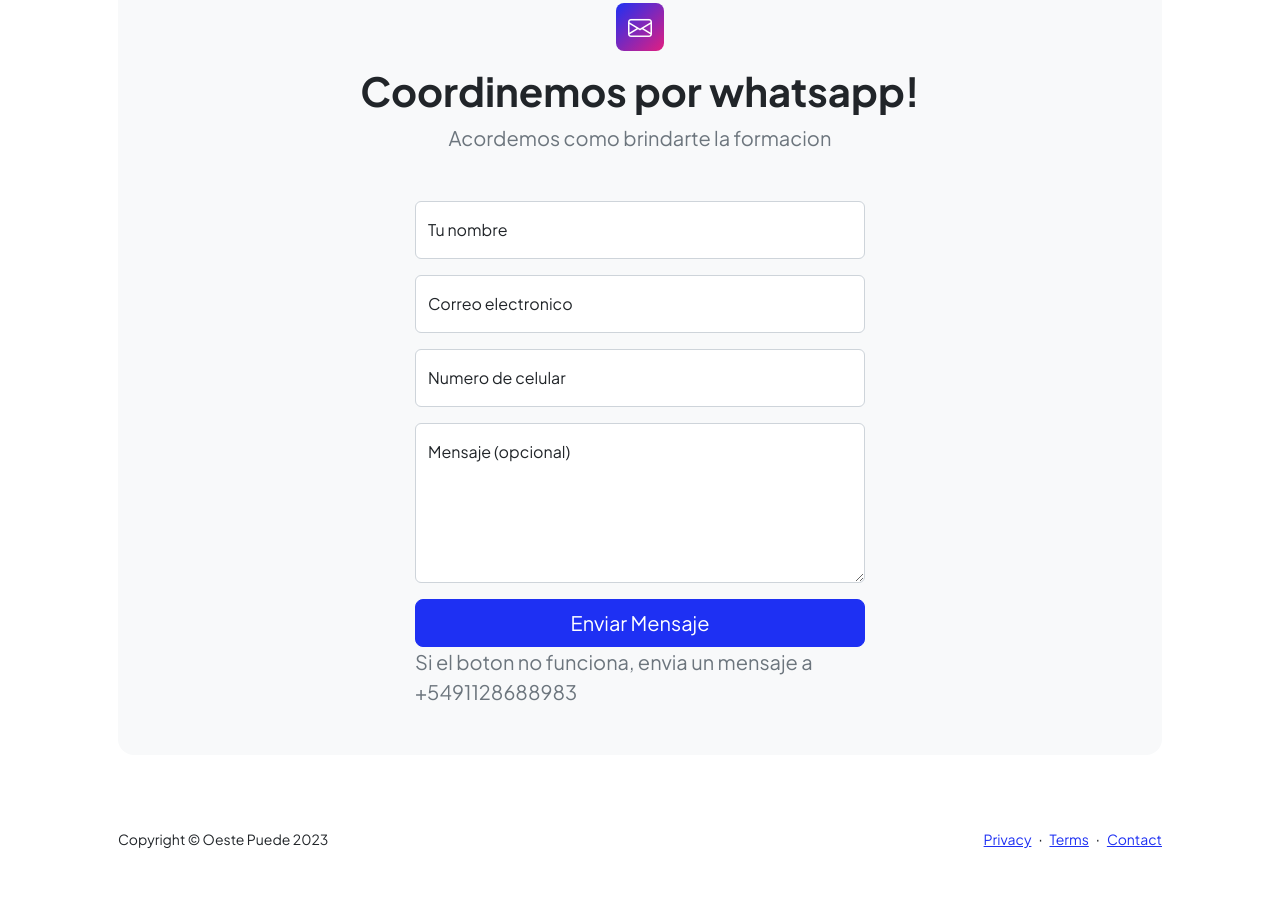
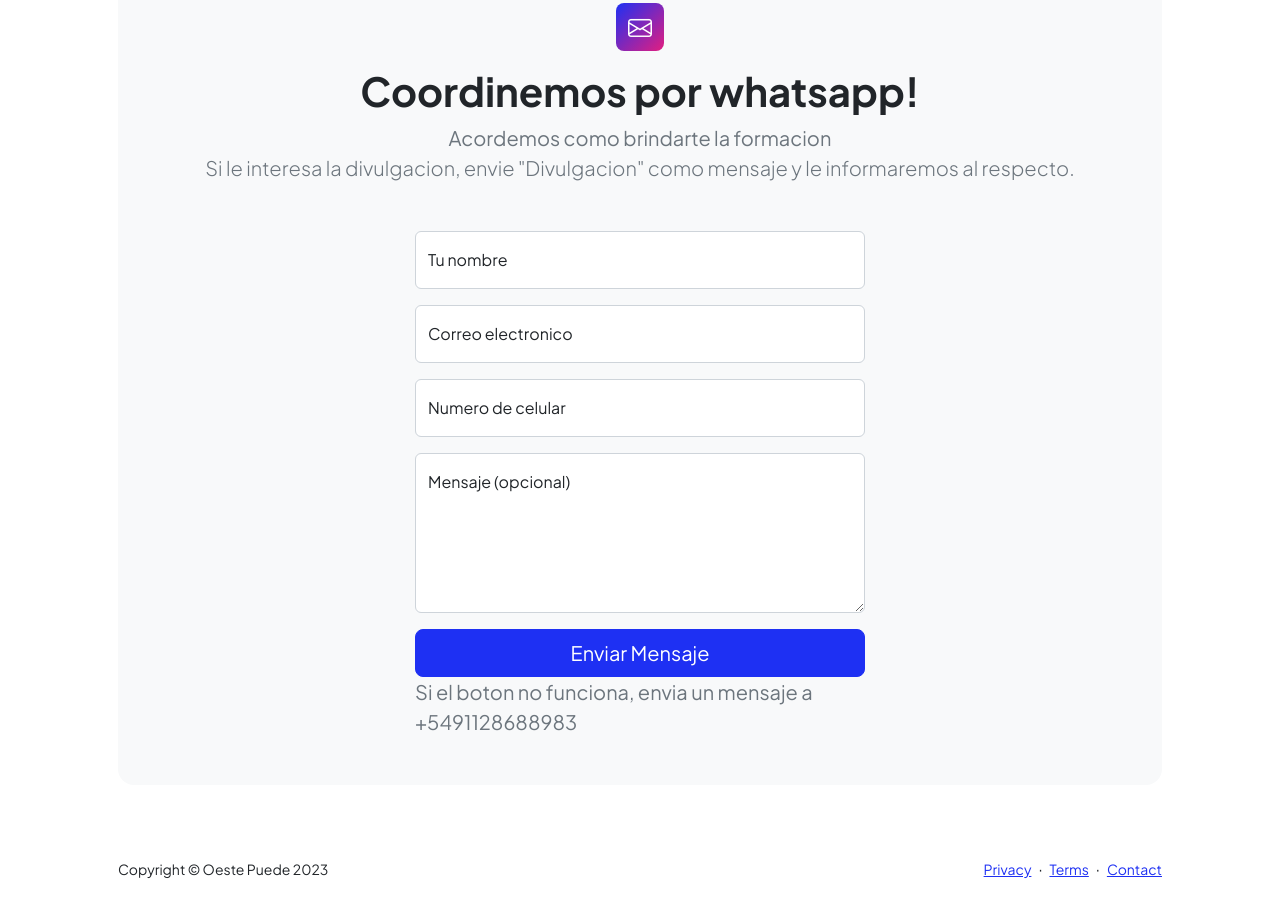
Before and after one commit to Jose-Simon-Pepe/oeste_web, a plain HTML site: page index.html in a window 1280 px wide. Shown: the part 1793-2698 px from the top of the page. Before the commit the page ends 2668 px from the top, so only its background shows below. Drawn offline with nearby package versions, Linux system fonts and the light colour scheme.

Commit message:
add note for div

```diff
--- a/index.html
+++ b/index.html
@@ -222,6 +222,7 @@
                             <div class="feature bg-primary bg-gradient-primary-to-secondary text-white rounded-3 mb-3"><i class="bi bi-envelope"></i></div>
                             <h1 class="fw-bolder">Coordinemos por whatsapp!</h1>
                             <p class="lead fw-normal text-muted mb-0">Acordemos como brindarte la formacion</p>
+                            <p class="lead fw-cursive text-muted mb-0">Si le interesa la divulgacion, envie "Divulgacion" como mensaje y le informaremos al respecto.</p>
                         </div>
                         <div class="row gx-5 justify-content-center">
                             <div class="col-lg-8 col-xl-6">
```
